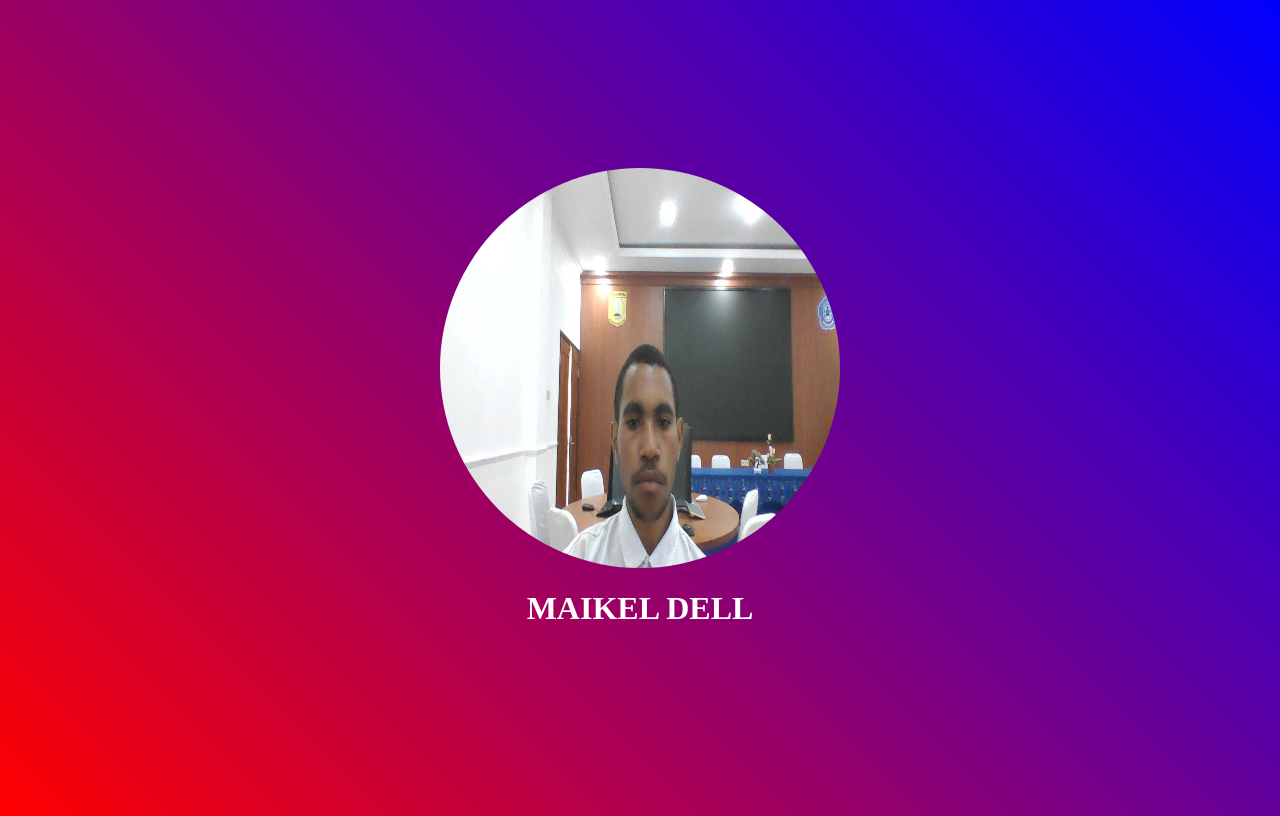
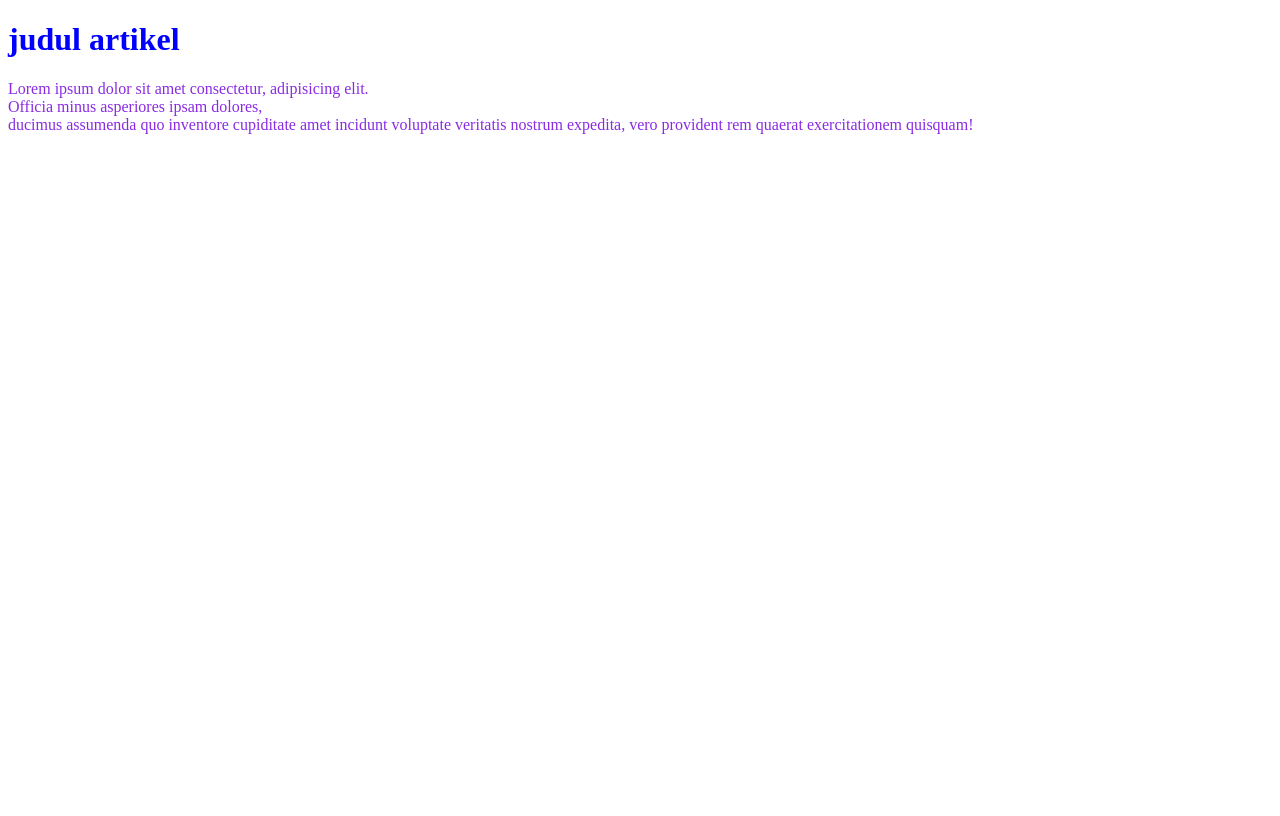
Before and after one commit to smkn888/DELL95.github.io, a plain HTML site: page index.html in a window 1280 px wide. Drawn offline with Linux system fonts and the light colour scheme.

Commit message:
Add files via upload

```diff
--- a/index.html
+++ b/index.html
@@ -4,34 +4,21 @@
 <head>
     <meta charset="UTF-8">
     <meta name="viewport" content="width=device-width, initial-scale=1.0">
-    <title>profile</title>
-    <style>
-        body {
-            background: red;
-            background: linear-gradient(45deg, red, blue);
-            height: 100vh;
-            display: flex;
-            flex-direction: column;
-            align-items: center;
-            justify-content: center;
-        }
-
-        img {
-            border-radius: 50%;
-            height: 400px;
-            width: 400px;
-        }
-
-        h1 {
-            color: white;
-        }
-
-    </style>
+    <title>DELL</title>
+    <link rel="stylesheet" href="style.css">
 </head>
 
 <body>
-        <img src="WIN_20250825_12_26_53_Pro.jpg" alt="">
-        <h1>MAIKEL DELL</h1>
+
+  <h1 style="color: blue;">judul artikel</h1>
+
+
+    <p style="color: blueviolet;">Lorem ipsum dolor sit amet consectetur, adipisicing elit.
+        <br> Officia minus asperiores ipsam dolores,
+        <br> ducimus assumenda quo inventore cupiditate amet incidunt voluptate veritatis nostrum expedita, vero provident rem quaerat exercitationem quisquam!</p>
+
+
+
 </body>
 
 </html>
```
Also changed, not shown: 1 other file.
